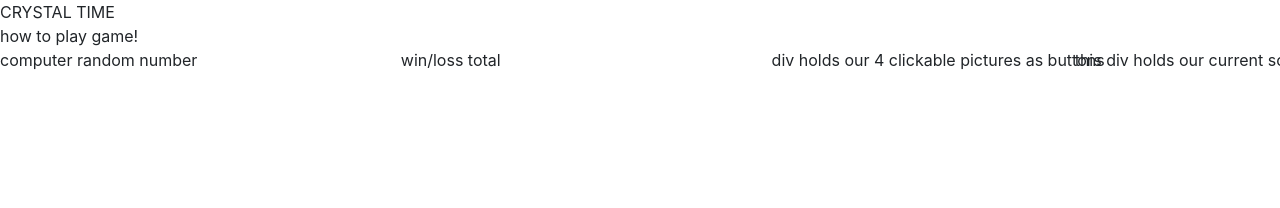
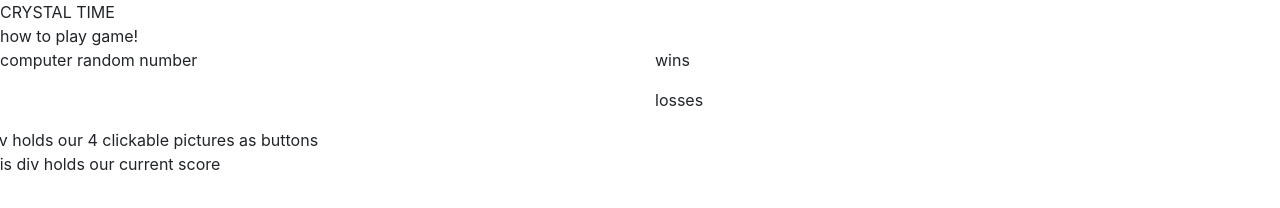
Before and after one commit to michaelbaggett/unit-4-game, a plain HTML site: page index.html in a window 1280 px wide. Shown: the top 208 px of the page. Drawn offline with nearby package versions, Linux system fonts and the light colour scheme.

Commit message:
added more pseudo code to being coding js file

```diff
--- a/assets/javascript/game.js
+++ b/assets/javascript/game.js
@@ -7,3 +7,18 @@
     //each crystal has a random number assigned at page load
     //on click, amount of crystal is added to our score
 //row that lists our current score
+
+
+var score = 0
+
+//computer generates random number the user must try to match
+
+//crystal random number generated
+
+//hide crystal amount from user
+
+//click functions for crystals
+
+//on click add the crystal amount to the users starting score of 0
+
+//loop if user gets exact number of score = win++, else if user goes OVER the generated number user loses++
--- a/index.html
+++ b/index.html
@@ -21,9 +21,10 @@
                 computer random number
             </div>
             <div class="col" id="user-win-loss">
-                win/loss total
-
+                <p id="win">wins</p>
+                <p id="lose">losses</p>
             </div>
+        </div>
         <div class="row">
             div holds our 4 clickable pictures as buttons
         </div>
```
